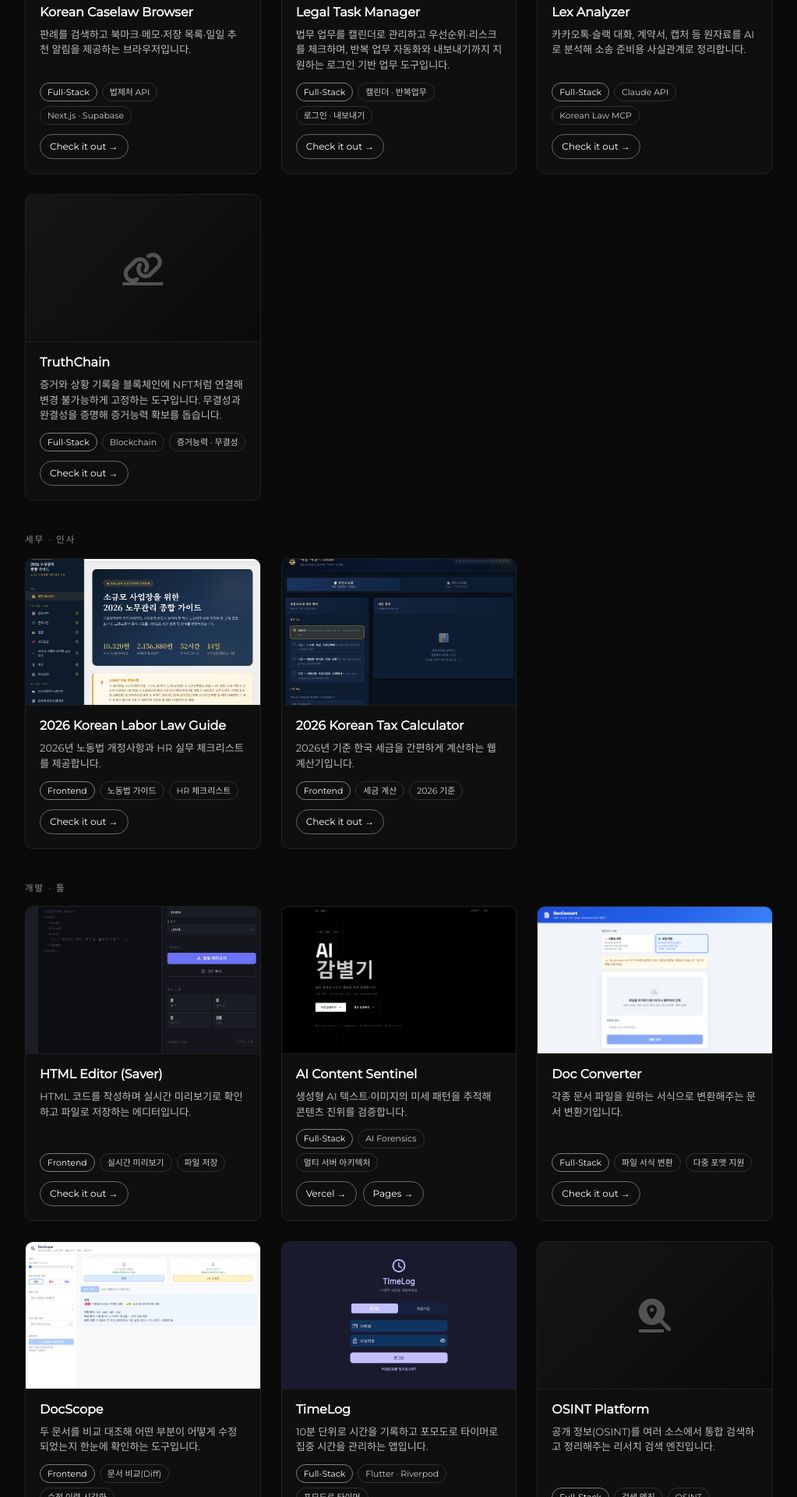
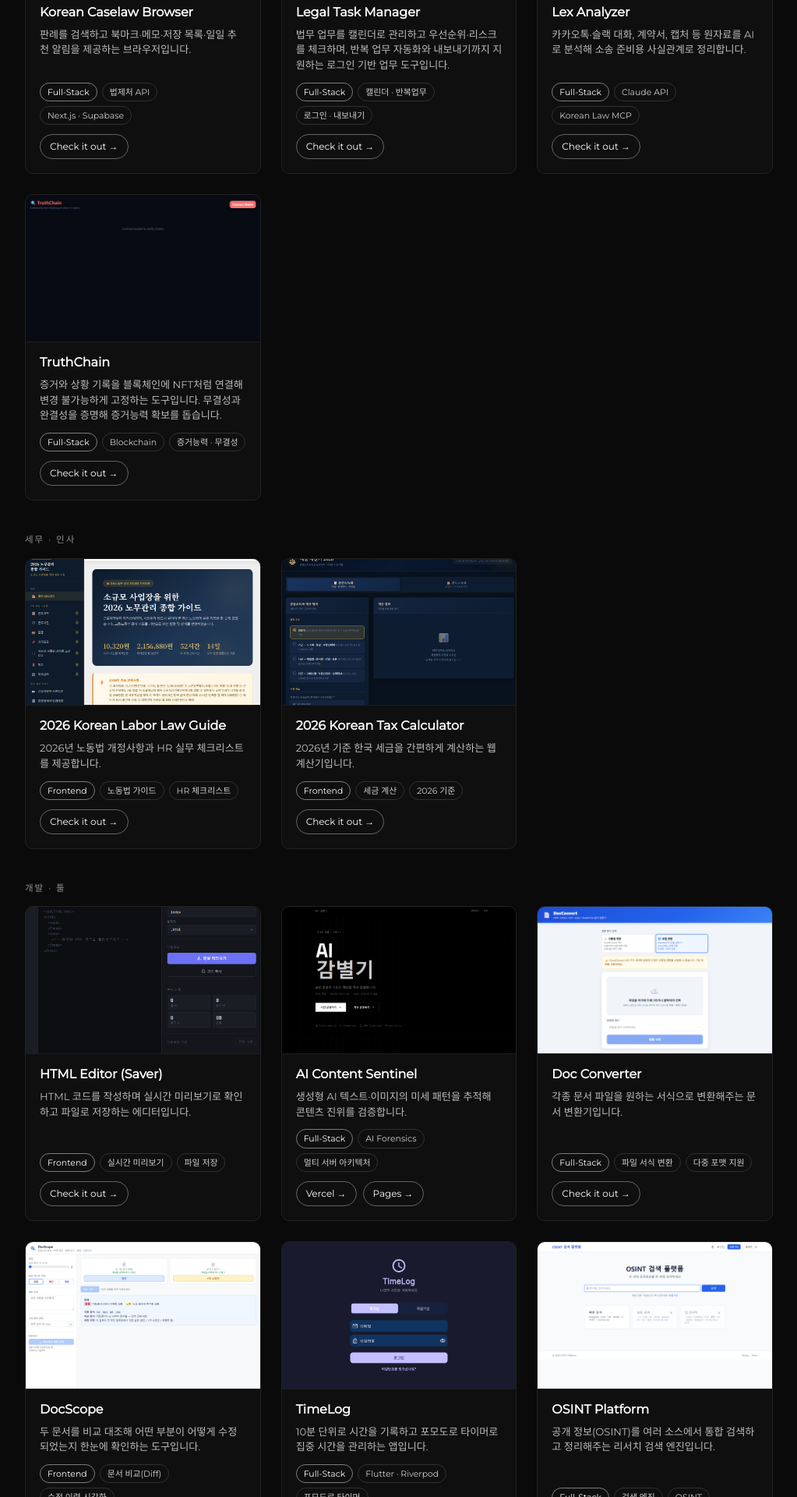
Before and after one commit to jjobfor1-ux/jjobfor1-ux.github.io, a Jekyll site: the page built from index.html, in a window 1280 px wide. Shown: the part 2585-4505 px from the top of the page at 78% size, without its empty margins (128-1151 px from the left). Built offline with Jekyll 4.4.1, drawn with Linux system fonts in a browser that asks for light colours.

Commit message:
Add real screenshots for OSINT Platform, Global Research Tool, TruthChain
TruthChain link points to its live pages.dev frontend (the workers.dev
URL is a bare API root that only returns "OK").

Co-Authored-By: Claude Sonnet 5 <noreply@anthropic.com>

```diff
--- a/_includes/head.html
+++ b/_includes/head.html
@@ -231,14 +231,6 @@
     .project-card-links a:hover {
       background: rgba(255, 255, 255, 0.1);
     }
-    .project-card-media--icon {
-      display: flex !important;
-      align-items: center;
-      justify-content: center;
-      background: linear-gradient(135deg, #161616, #0a0a0a) !important;
-      font-size: 2.6rem;
-      color: rgba(255, 255, 255, 0.28);
-    }
     .project-note {
       display: flex;
       align-items: center;
--- a/_includes/projects.html
+++ b/_includes/projects.html
@@ -82,14 +82,14 @@
   </div>
 
   <div class="project-card">
-    <a class="project-card-media project-card-media--icon" href="https://truthchain-worker.analyzeig.workers.dev/" target="_blank">
-      <i class="fa-solid fa-link"></i>
+    <a class="project-card-media" href="https://truthchain.pages.dev/" target="_blank">
+      <img alt="TruthChain" src="{{ "/assets/img/truthchain.png" | prepend: site.baseurl }}" />
     </a>
     <div class="project-card-body">
       <h3>TruthChain</h3>
       <p>증거와 상황 기록을 블록체인에 NFT처럼 연결해 변경 불가능하게 고정하는 도구입니다. 무결성과 완결성을 증명해 증거능력 확보를 돕습니다.</p>
       <div class="project-card-tags"><span>Full-Stack</span><span>Blockchain</span><span>증거능력 · 무결성</span></div>
-      <div class="project-card-links"><a href="https://truthchain-worker.analyzeig.workers.dev/" target="_blank">Check it out →</a></div>
+      <div class="project-card-links"><a href="https://truthchain.pages.dev/" target="_blank">Check it out →</a></div>
     </div>
   </div>
 
@@ -191,8 +191,8 @@
   </div>
 
   <div class="project-card">
-    <a class="project-card-media project-card-media--icon" href="https://osint-platform.analyzeig.workers.dev/" target="_blank">
-      <i class="fa-solid fa-magnifying-glass-location"></i>
+    <a class="project-card-media" href="https://osint-platform.analyzeig.workers.dev/" target="_blank">
+      <img alt="OSINT Platform" src="{{ "/assets/img/osint.png" | prepend: site.baseurl }}" />
     </a>
     <div class="project-card-body">
       <h3>OSINT Platform</h3>
@@ -203,8 +203,8 @@
   </div>
 
   <div class="project-card">
-    <a class="project-card-media project-card-media--icon" href="https://global-research-tool.pages.dev/" target="_blank">
-      <i class="fa-solid fa-globe"></i>
+    <a class="project-card-media" href="https://global-research-tool.pages.dev/" target="_blank">
+      <img alt="Global Research Tool" src="{{ "/assets/img/global-research.png" | prepend: site.baseurl }}" />
     </a>
     <div class="project-card-body">
       <h3>Global Research Tool</h3>
```
Also changed, not shown: assets/img/global-research.png (added), assets/img/osint.png (added), assets/img/truthchain.png (added).
